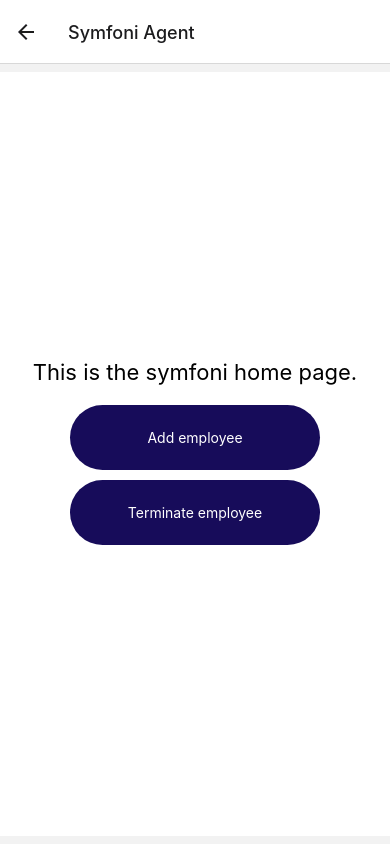
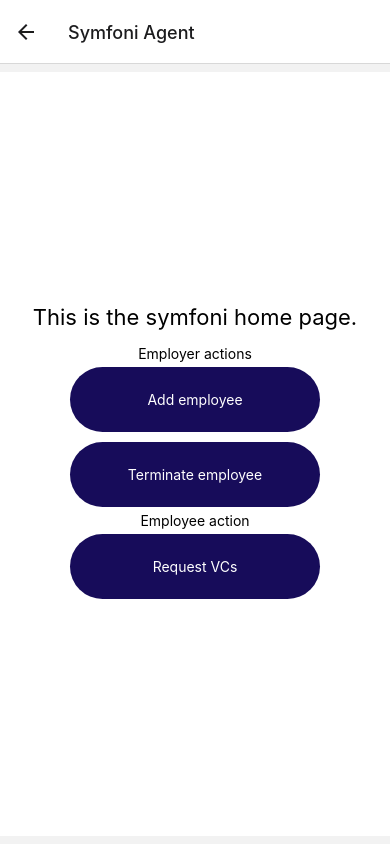
Before and after one commit to symfoni/bachelor, a React Native app: screen /SymfoniHome in a window 390 px wide. Built offline with nearby package versions, Linux system fonts and the light colour scheme.

Commit message:
added a navigation button to symfoni recieve vp view

```diff
--- a/app/views/SymfoniViews/SymfoniHomeView.tsx
+++ b/app/views/SymfoniViews/SymfoniHomeView.tsx
@@ -13,7 +13,7 @@ export default function SymfoniHomeView({navigation}: any){
 	return (
 		<View style={styles.container}>
 			<Text style={styles.headingTextBlack}>This is the symfoni home page.</Text>
-
+			<Text>Employer actions</Text>
 			<NavigationButton
 				title='Add employee'
 				customStyle={buttonStyles.navigationButtonSymfoni}
@@ -26,6 +26,14 @@ export default function SymfoniHomeView({navigation}: any){
 				onPress={()=> navigation.navigate('SymfoniCreateTerminationVC')}
 			></NavigationButton>
 
+			<Text>Employee action</Text>
+
+			<NavigationButton
+				title='Request VCs'
+				customStyle={buttonStyles.navigationButtonSymfoni}
+				onPress={()=> navigation.navigate('SymfoniRecieveVP')}
+			></NavigationButton>
+
 		</View>
 	);
 }
```
